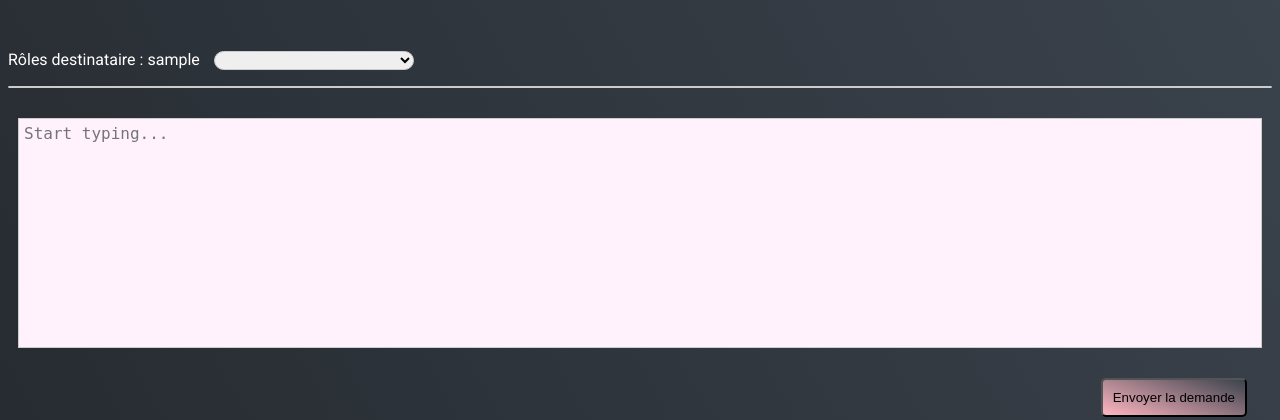
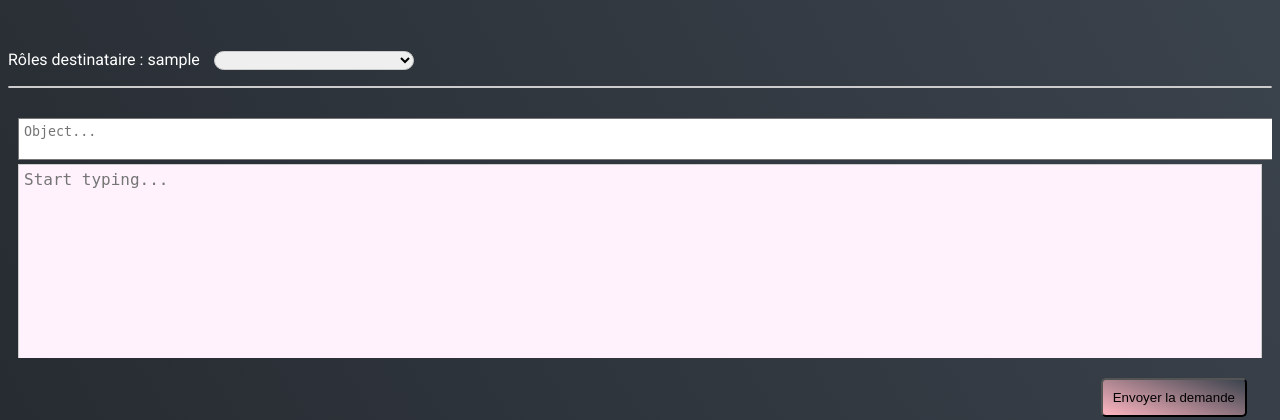
Before and after one commit to SamirMrassi/Projet_Innovant, a PHP site: page /demande.php in a window 1280 px wide. Shown: the part 80-500 px from the top of the page. Run offline with PHP 8.4, Linux system fonts and the light colour scheme; the visitor is signed in with stand-in values (Sample User, id 1); data comes from the database, SQL or seed files in the repository; some web fonts are replaced.

Commit message:
Working to add object to table requests

```diff
--- a/Code/demande.php
+++ b/Code/demande.php
@@ -41,6 +41,7 @@
     </div>
 
     <div class="container">
+        <textarea id="object-input" placeholder="Object..."></textarea>
         <textarea id="text-input" placeholder="Start typing..."></textarea>
     </div>
     <div class="send-button">
@@ -79,9 +80,12 @@
         // Add eventlistenenr to the sendRequestButton. This should trigger a php-script that adds the new request in the database.
         sendRequestButton.addEventListener("click", function () {
             const textInput = document.getElementById("text-input").value;
+            const objectInput = document.getElementById("object-input").value;
 
             if (selectedItems.size === 0) {                                         // if no role-receiver was chosen
                 alert("Veuillez choisir au moins un destinataire.");
+            } else if(objectInput === ""){
+                alert("Votre demande doit impérativement avoir un Objet");
             } else if (textInput === "") {                                          // if no text for the request was written
                 alert("Votre demande doit être rédigée avant d'être envoyée.");
             } else {                                                                // else, create the new "demande" in the database
@@ -90,6 +94,7 @@
                 const data = new FormData();
                 data.append("selectedRole", selectedRole);
                 data.append("userInput", textInput);
+                data.append("object", objectInput);
 
                 // Send the data to the server using AJAX
                 const xhr = new XMLHttpRequest();
--- a/Code/demandestyle.css
+++ b/Code/demandestyle.css
@@ -89,6 +89,14 @@ header {
     margin-top: 20px;
 }
 
+#object-input{
+  width: 100%;
+  padding: 5px;
+  resize: none;
+  background-color: white;
+  margin-right: 5px;
+}
+
 #text-input {
     width: 100%;
     height: 100%;
--- a/Script_BDD.txt
+++ b/Script_BDD.txt
@@ -33,6 +33,7 @@ CREATE TABLE IF NOT EXISTS status (
 CREATE TABLE IF NOT EXISTS requests (
     id_request INT AUTO_INCREMENT PRIMARY KEY,
     description TEXT,
+    object_text TEXT,
     request_status INT,
     id_role INT,
     id_user INT,
```
Also changed, not shown: Code/process-request.php (+4 -3 lines).
